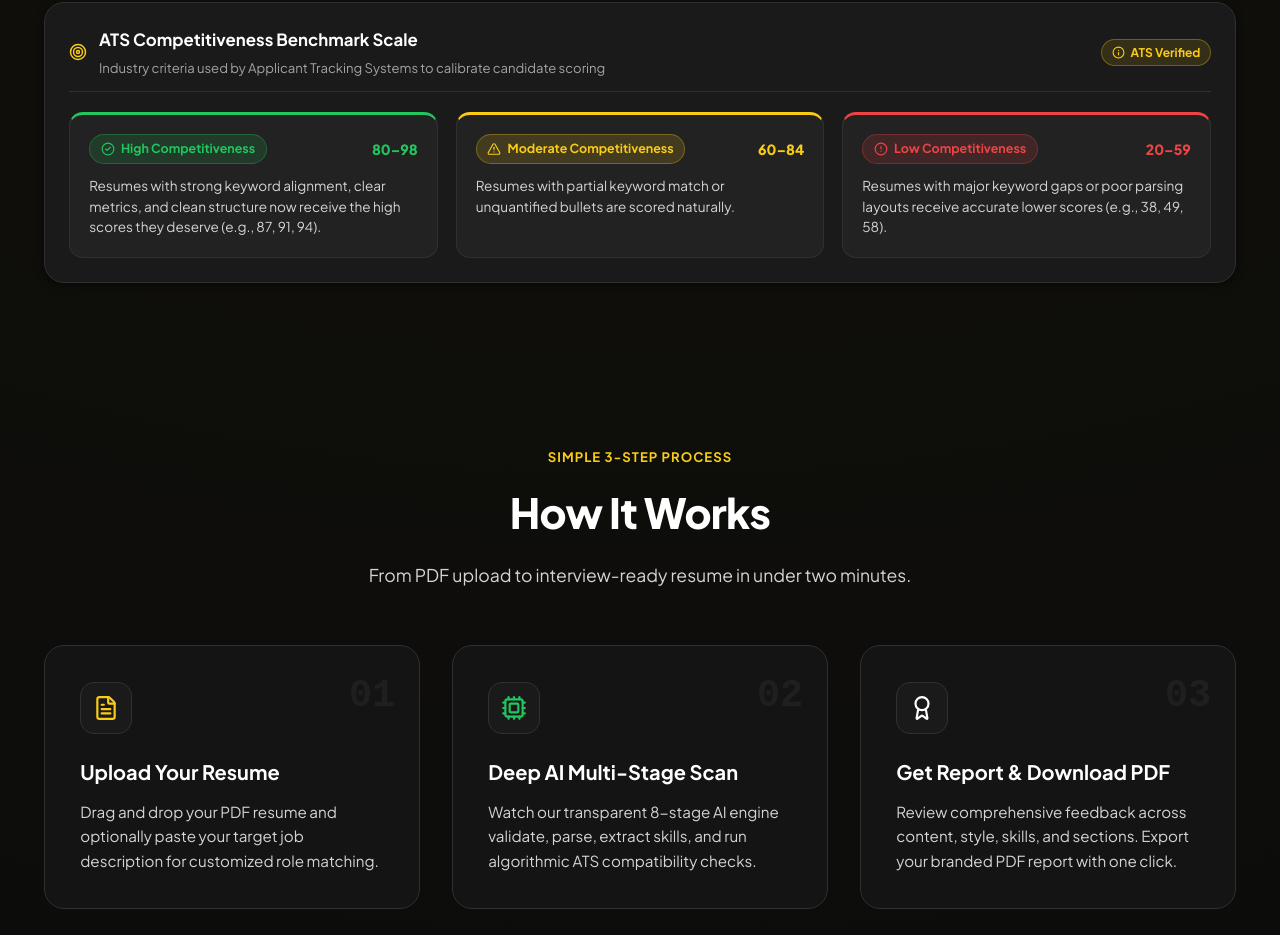
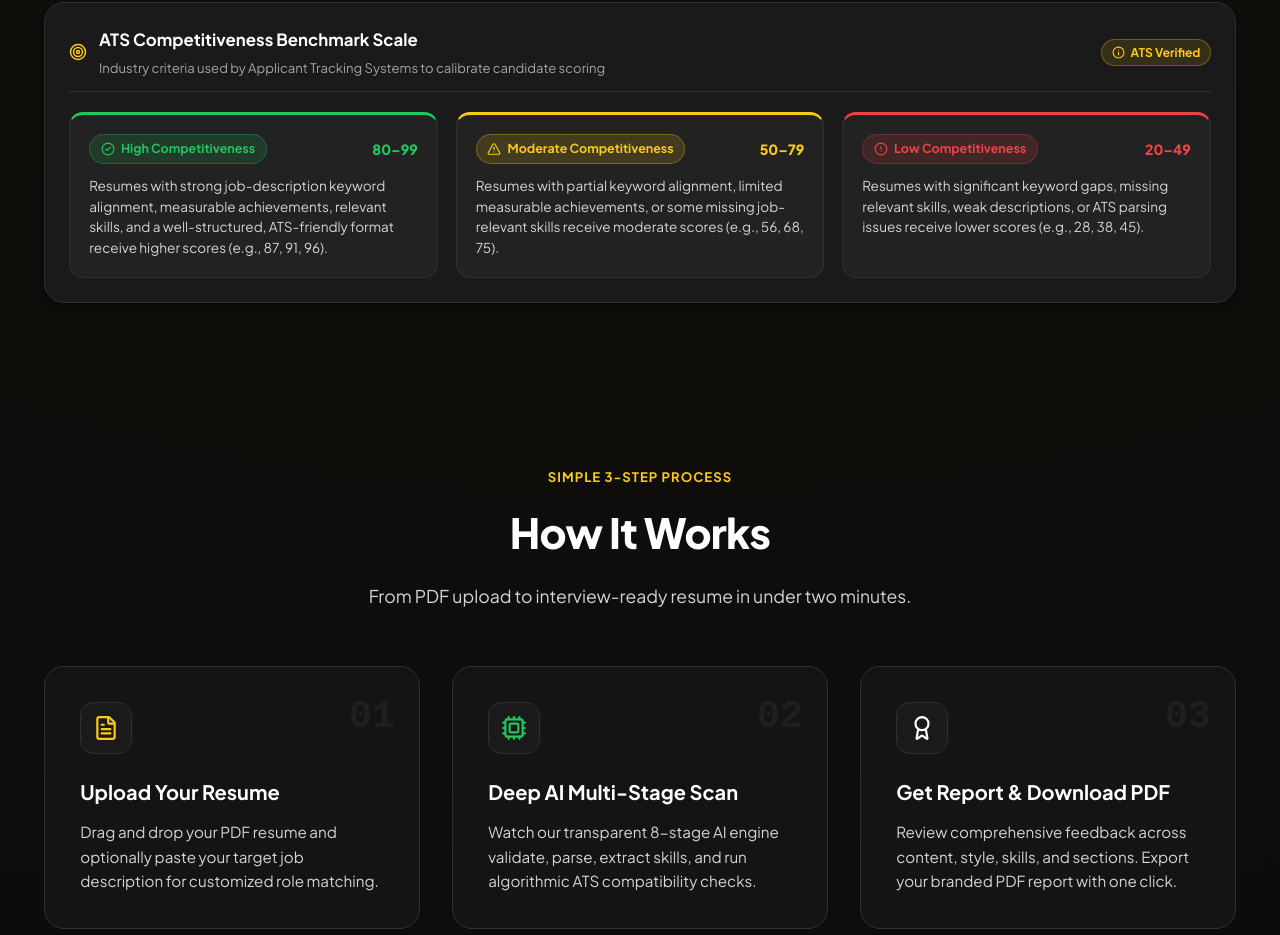
Before and after one commit to KandlakuntaBharadwaj/AI-Powered-Resume-Grader, a React app in the folder frontend/: page / in a window 1280 px wide. Shown: the part 1827-2762 px from the top of the page. Built offline with nearby package versions, Linux system fonts and the light colour scheme; no server answers; the HTML template or start-up script is replaced by a standard one.

Commit message:
Update ATS benchmark scale tiers and calibrate prompt to unlock 90+ scores

```diff
--- a/frontend/src/components/AtsCompetitivenessReference.jsx
+++ b/frontend/src/components/AtsCompetitivenessReference.jsx
@@ -26,10 +26,10 @@ const AtsCompetitivenessReference = ({ title = 'ATS Competitiveness Benchmark Sc
               <CheckCircle2 size={14} />
               High Competitiveness
             </span>
-            <span className="ats-tier-range text-emerald">80–98</span>
+            <span className="ats-tier-range text-emerald">80–99</span>
           </div>
           <p className="ats-tier-desc">
-            Resumes with strong keyword alignment, clear metrics, and clean structure now receive the high scores they deserve (e.g., 87, 91, 94).
+            Resumes with strong job-description keyword alignment, measurable achievements, relevant skills, and a well-structured, ATS-friendly format receive higher scores (e.g., 87, 91, 96).
           </p>
         </div>
 
@@ -40,10 +40,10 @@ const AtsCompetitivenessReference = ({ title = 'ATS Competitiveness Benchmark Sc
               <AlertTriangle size={14} />
               Moderate Competitiveness
             </span>
-            <span className="ats-tier-range text-gold">60–84</span>
+            <span className="ats-tier-range text-gold">50–79</span>
           </div>
           <p className="ats-tier-desc">
-            Resumes with partial keyword match or unquantified bullets are scored naturally.
+            Resumes with partial keyword alignment, limited measurable achievements, or some missing job-relevant skills receive moderate scores (e.g., 56, 68, 75).
           </p>
         </div>
 
@@ -54,10 +54,10 @@ const AtsCompetitivenessReference = ({ title = 'ATS Competitiveness Benchmark Sc
               <AlertCircle size={14} />
               Low Competitiveness
             </span>
-            <span className="ats-tier-range text-danger">20–59</span>
+            <span className="ats-tier-range text-danger">20–49</span>
           </div>
           <p className="ats-tier-desc">
-            Resumes with major keyword gaps or poor parsing layouts receive accurate lower scores (e.g., 38, 49, 58).
+            Resumes with significant keyword gaps, missing relevant skills, weak descriptions, or ATS parsing issues receive lower scores (e.g., 28, 38, 45).
           </p>
         </div>
       </div>
```
Also changed, not shown: 1 other file (tests, documents, lock files or other folders).
